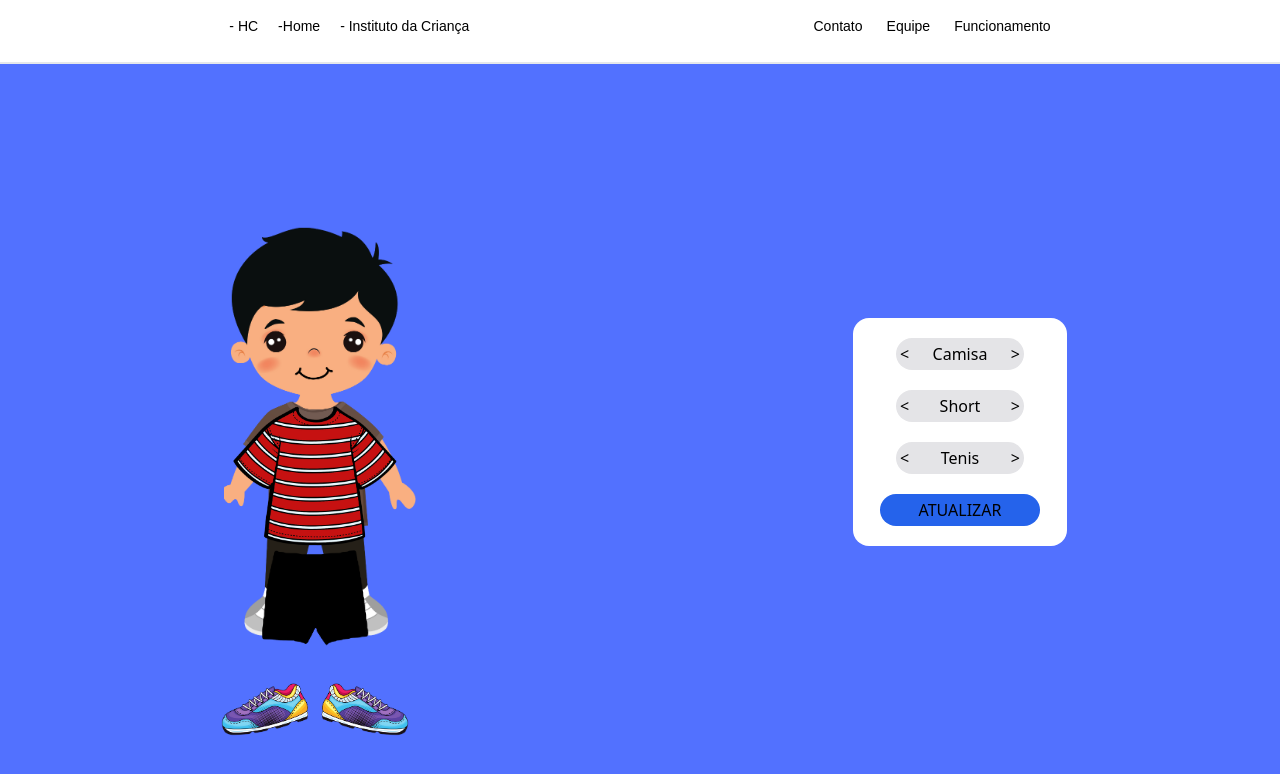
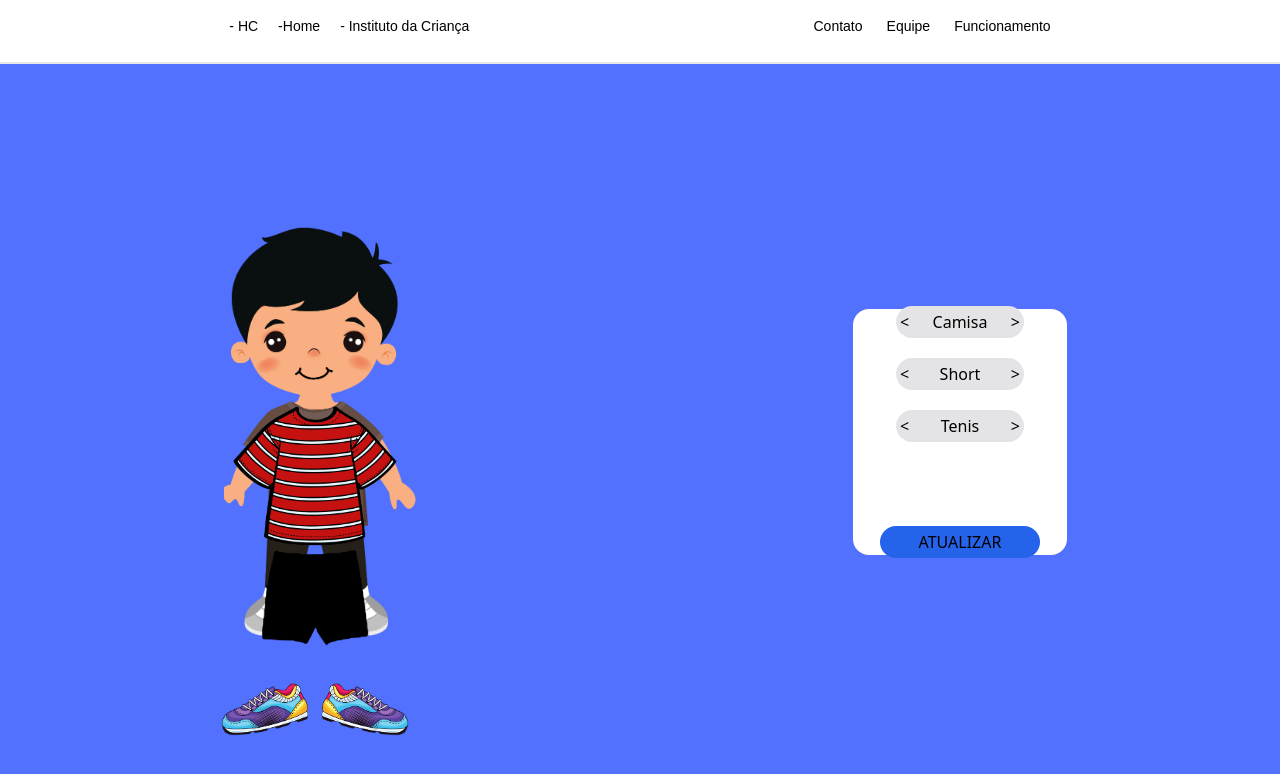
Before and after one commit to taikiidev/site-para-chall, a React (Vite) app in the folder SITE-HC/: page /personagem in a window 1280 px wide. Shown: the top 774 px of the page. Built offline with nearby package versions, Linux system fonts and the light colour scheme; a web font is replaced by a local one.

Commit message:
alterando estilo da pagina criacao de personagem

```diff
--- a/SITE-HC/src/pages/Personagem/index.jsx
+++ b/SITE-HC/src/pages/Personagem/index.jsx
@@ -58,7 +58,7 @@ function Personagem() {
       </div>
 
       <div className="w-1/2  bg-avatar-bg flex justify-center items-center">
-        <div className="flex flex-col items-center rounded-2xl py-5 w-1/3 gap-5 bg-white">
+        <div className="flex flex-col justify-center items-center rounded-2xl py-5 w-1/3 h-1/3 gap-5 bg-white">
           <div className="flex justify-between w-32 p-1 rounded-3xl gap-5 bg-zinc-200">
             <button onClick={() => trocarProximo("camisa")}>
               &lt;
@@ -89,7 +89,7 @@ function Personagem() {
             </button>
           </div>
 
-          <button className="flex w-40 items-center justify-center p-1 rounded-3xl gap-5 bg-blue-600">ATUALIZAR</button>
+          <button className="flex w-40 mt-16 items-center justify-center p-1 rounded-3xl gap-5 bg-blue-600">ATUALIZAR</button>
         </div>
       </div>
     </div>
```
